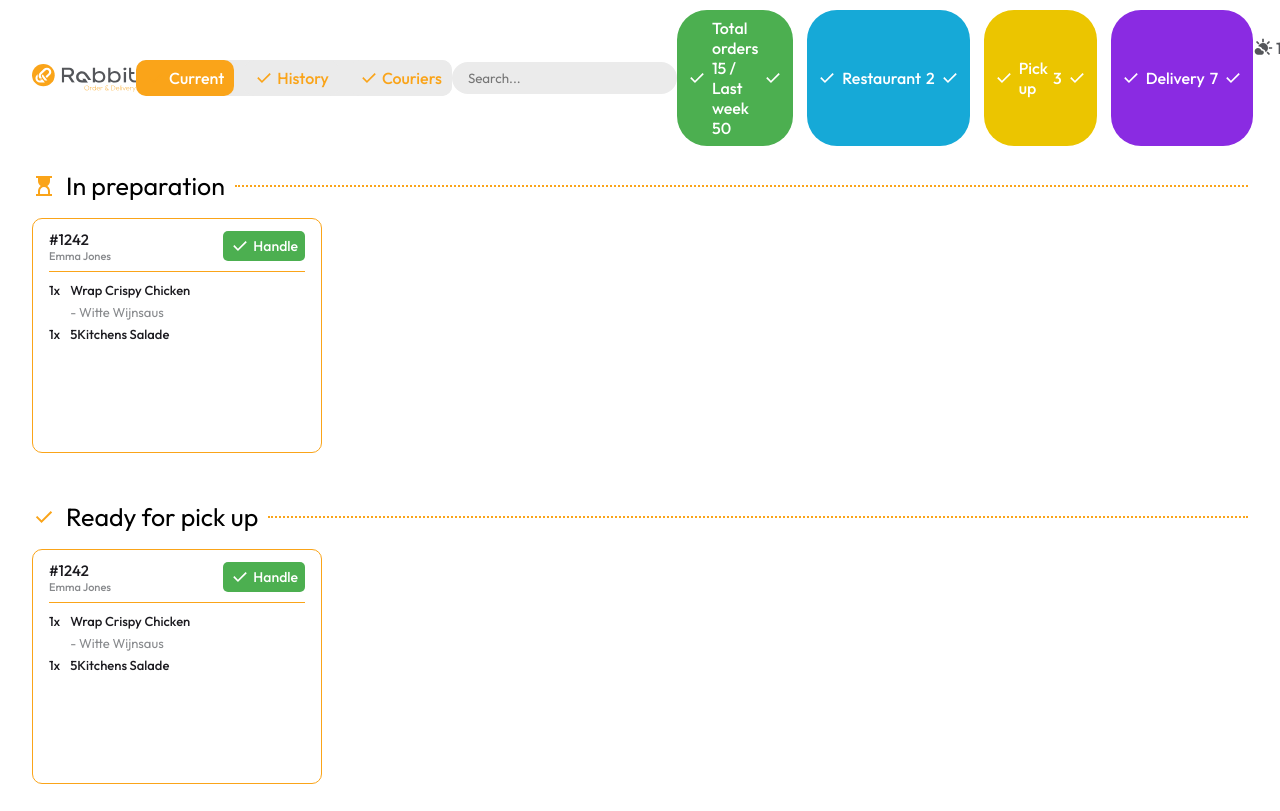
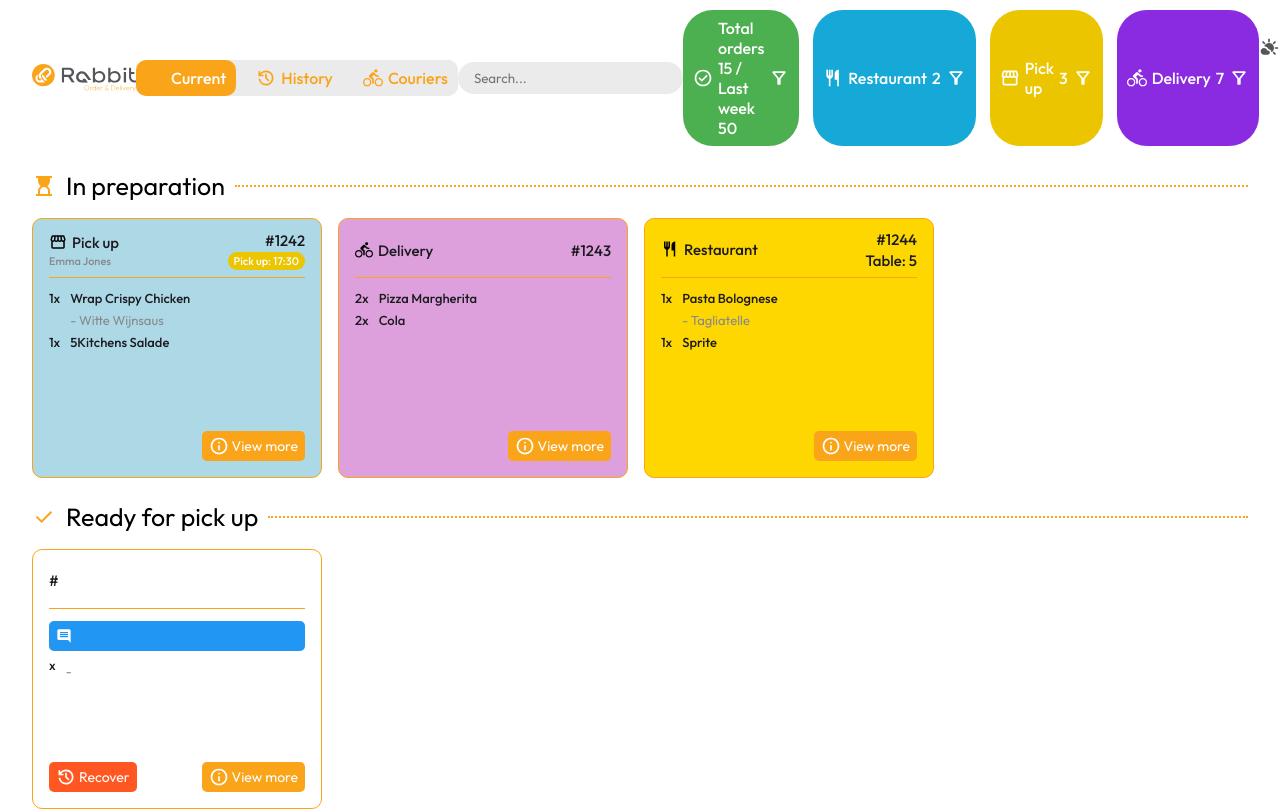
Before and after one commit to IzzetGunturk/orderscreenrabbitorderdelivery, an Angular app: page /floormanager in a window 1280 px wide. Shown: the top 811 px of the page. Built offline with nearby package versions, Linux system fonts and the light colour scheme.

Commit message:
Working on floormanager screen and added ? on comment

```diff
--- a/src/app/floormanager/floormanager.component.html
+++ b/src/app/floormanager/floormanager.component.html
@@ -3,42 +3,42 @@
     <img src="../../assets/icon/rabbiticon.svg" alt="Icon" width="104">
     <div class="buttonsNavbar">
       <div class="buttonCurrent active">
-        <app-svgicons [selectedSvg]="'check'" [fillColor]="'#FAA419'"></app-svgicons>
+        <app-svgicons [selectedSvg]="'current'" [fillColor]="'#FAA419'"></app-svgicons>
         <p>Current</p>
       </div>
       <div class="buttonHistory">
-        <app-svgicons [selectedSvg]="'check'" [fillColor]="'#FAA419'"></app-svgicons>
+        <app-svgicons [selectedSvg]="'history'" [fillColor]="'#FAA419'"></app-svgicons>
         <p>History</p>
       </div>
       <div class="buttonCouriers">
-        <app-svgicons [selectedSvg]="'check'" [fillColor]="'#FAA419'"></app-svgicons>
+        <app-svgicons [selectedSvg]="'delivery'" [fillColor]="'#FAA419'"></app-svgicons>
         <p>Couriers</p>
       </div>
     </div>
     <input type="search" class="searchbar" placeholder="Search...">
     <div class="buttonsFilter">
       <div class="totalOrders">
-        <app-svgicons [selectedSvg]="'check'" [fillColor]="'#fff'"></app-svgicons>
+        <app-svgicons [selectedSvg]="'total'" [fillColor]="'#fff'"></app-svgicons>
         <p>Total orders 15 / Last week 50</p>
-        <app-svgicons [selectedSvg]="'check'" [fillColor]="'#fff'"></app-svgicons>
+        <app-svgicons [selectedSvg]="'filter'" [fillColor]="'#fff'"></app-svgicons>
       </div>
       <div class="filterRestaurant">
-        <app-svgicons [selectedSvg]="'check'" [fillColor]="'#fff'"></app-svgicons>
+        <app-svgicons [selectedSvg]="'restaurant'" [fillColor]="'#fff'"></app-svgicons>
         <p>Restaurant</p>
         <p>2</p>
-        <app-svgicons [selectedSvg]="'check'" [fillColor]="'#fff'"></app-svgicons>
+        <app-svgicons [selectedSvg]="'filter'" [fillColor]="'#fff'"></app-svgicons>
       </div>
       <div class="filterPickup">
-        <app-svgicons [selectedSvg]="'check'" [fillColor]="'#fff'"></app-svgicons>
+        <app-svgicons [selectedSvg]="'pickup'" [fillColor]="'#fff'"></app-svgicons>
         <p>Pick up</p>
         <p>3</p>
-        <app-svgicons [selectedSvg]="'check'" [fillColor]="'#fff'"></app-svgicons>
+        <app-svgicons [selectedSvg]="'filter'" [fillColor]="'#fff'"></app-svgicons>
       </div>
       <div class="filterDelivery">
-        <app-svgicons [selectedSvg]="'check'" [fillColor]="'#fff'"></app-svgicons>
+        <app-svgicons [selectedSvg]="'delivery'" [fillColor]="'#fff'"></app-svgicons>
         <p>Delivery</p>
         <p>7</p>
-        <app-svgicons [selectedSvg]="'check'" [fillColor]="'#fff'"></app-svgicons>
+        <app-svgicons [selectedSvg]="'filter'" [fillColor]="'#fff'"></app-svgicons>
       </div>
     </div>
     <div class="weathertime">
@@ -53,22 +53,28 @@
   <!-- In preparation -->
   <div class="orderscheme">
     <div class="titletypeorder">
-      <app-svgicons [selectedSvg]="'hourglass'" [fillColor]="'#FAA419'" [svgHeight]="'24px'" [svgWidth]="'24px'"></app-svgicons>
+      <app-svgicons [selectedSvg]="'hourglass'" [fillColor]="'#FAA419'" [svgHeight]="'24px'" [svgWidth]="'24px'">
+      </app-svgicons>
       <p>In preparation</p>
       <hr>
     </div>
     <div class="orders-container">
-      <div class="ordersready">
-        <div class="orders">
-          <div class="order-pickup ready-order" *ngFor="let order of pickupOrdersReady(); let i = index">
+      <div class="orders" *ngFor="let order of inpreparationorders">
+        <div class="order"
+          [ngClass]="{'delivery-order': order.type === 'Delivery', 'restaurant-order': order.type === 'Restaurant', 'pickup-order': order.type === 'Pick up'}">
           <div class="orderheader">
-              <div class="id-name">
+            <div class="ordertype">
+              <div class="ordertype-icon">
+                <app-svgicons [selectedSvg]="getIcon(order.type)" [fillColor]="'#000'" [svgHeight]="'18px'"
+                  [svgWidth]="'18px'"></app-svgicons>
+                <p>{{ order.type }}</p>
+              </div>
+              <p class="namecustomer" *ngIf="order.type !== 'Delivery'">{{ order.namecustomer }}</p>
+            </div>
+            <div class="orderinformation">
               <p>#{{ order.id }}</p>
-                <p class="namecustomer">{{ order.namecustomer }}</p>
-              </div>
-              <div class="buttonHandle" (click)="handleOrderPickup(i)">
-                <app-svgicons [selectedSvg]="'check'" [fillColor]="'#fff'"></app-svgicons>
-                <p>Handle</p>
+              <p class="pickuptime" *ngIf="order.type === 'Pick up'">Pick up: 17:30</p>
+              <p class="table-number" *ngIf="order.type === 'Restaurant'">Table: {{ order.tablenumber }}</p>
             </div>
           </div>
           <hr>
@@ -79,9 +85,9 @@
                 </app-svgicons>
                 <p>{{ order.comment }}</p>
               </div>
-                <div class="dishes" *ngFor="let dish of order.dishes | slice:0:3">
+              <div class="dishes" *ngFor="let dish of order.dishes">
                 <div class="amountdishes">
-                    <p>{{ dish.quantity }}x </p>
+                  <p>{{ dish.quantity }}x</p>
                   <div class="dishnameoption">
                     <p>{{ dish.name }}</p>
                     <span *ngIf="dish.option">- {{ dish.option }}</span>
@@ -90,7 +96,12 @@
               </div>
             </div>
           </div>
-            <div class="buttonViewMore" *ngIf="order.dishes.length > 3" (click)="openModal(order)">
+          <div class="buttonsOrder" [ngClass]="{'align-end' : !showRecoverButton}">
+            <div class="buttonRecover" *ngIf="showRecoverButton">
+              <app-svgicons [selectedSvg]="'history'" [fillColor]="'#fff'"></app-svgicons>
+              <p>Recover</p>
+            </div>
+            <div class="buttonViewMore">
               <app-svgicons [selectedSvg]="'information'" [fillColor]="'#fff'"></app-svgicons>
               <p>View more</p>
             </div>
@@ -103,44 +114,45 @@
   <!-- Ready for pick up -->
   <div class="orderscheme">
     <div class="titletypeorder">
-      <app-svgicons [selectedSvg]="'check'" [fillColor]="'#FAA419'" [svgHeight]="'24px'" [svgWidth]="'24px'"></app-svgicons>
+      <app-svgicons [selectedSvg]="'check'" [fillColor]="'#FAA419'" [svgHeight]="'24px'" [svgWidth]="'24px'">
+      </app-svgicons>
       <p>Ready for pick up</p>
       <hr>
     </div>
     <div class="orders-container">
-      <div class="ordersready">
       <div class="orders">
-          <div class="order-pickup ready-order" *ngFor="let order of pickupOrdersReady(); let i = index">
+        <div class="order">
           <div class="orderheader">
-              <div class="id-name">
-                <p>#{{ order.id }}</p>
-                <p class="namecustomer">{{ order.namecustomer }}</p>
-              </div>
-              <div class="buttonHandle" (click)="handleOrderPickup(i)">
-                <app-svgicons [selectedSvg]="'check'" [fillColor]="'#fff'"></app-svgicons>
-                <p>Handle</p>
+            <div class="orderinformation">
+              <p>#{{ '' }}</p>
+              <p class="namecustomer">{{ '' }}</p>
             </div>
           </div>
           <hr>
           <div class="orderbody">
             <div class="commentandorderinformation">
-                <div class="comment" *ngIf="order.comment">
+              <div class="comment">
                 <app-svgicons [selectedSvg]="'comment'" [fillColor]="'#fff'" [svgHeight]="'16px'" [svgWidth]="'16px'">
                 </app-svgicons>
-                  <p>{{ order.comment }}</p>
+                <p>{{ '' }}</p>
               </div>
-                <div class="dishes" *ngFor="let dish of order.dishes | slice:0:3">
+              <div class="dishes">
                 <div class="amountdishes">
-                    <p>{{ dish.quantity }}x </p>
+                  <p>{{ '' }}x </p>
                   <div class="dishnameoption">
-                      <p>{{ dish.name }}</p>
-                      <span *ngIf="dish.option">- {{ dish.option }}</span>
+                    <p>{{ '' }}</p>
+                    <span>- {{ '' }}</span>
                   </div>
                 </div>
               </div>
             </div>
           </div>
-            <div class="buttonViewMore" *ngIf="order.dishes.length > 3" (click)="openModal(order)">
+          <div class="buttonsOrder">
+            <div class="buttonRecover">
+              <app-svgicons [selectedSvg]="'history'" [fillColor]="'#fff'"></app-svgicons>
+              <p>Recover</p>
+            </div>
+            <div class="buttonViewMore">
               <app-svgicons [selectedSvg]="'information'" [fillColor]="'#fff'"></app-svgicons>
               <p>View more</p>
             </div>
@@ -153,44 +165,45 @@
   <!-- In transit -->
   <div class="orderscheme">
     <div class="titletypeorder">
-      <app-svgicons [selectedSvg]="'delivery'" [fillColor]="'#FAA419'" [svgHeight]="'24px'" [svgWidth]="'24px'"></app-svgicons>
+      <app-svgicons [selectedSvg]="'delivery'" [fillColor]="'#FAA419'" [svgHeight]="'24px'" [svgWidth]="'24px'">
+      </app-svgicons>
       <p>In transit</p>
       <hr>
     </div>
     <div class="orders-container">
-      <div class="ordersready">
       <div class="orders">
-          <div class="order-restaurant ready-order" *ngFor="let order of restaurantOrdersReady(); let i = index">
+        <div class="order">
           <div class="orderheader">
-              <div class="table-number">
-                <app-svgicons [selectedSvg]="'table'" [fillColor]="'#000'"></app-svgicons>
-                <p>#{{ order.tablenumber }}</p>
-              </div>
-              <div class="buttonHandle" (click)="handleOrderRestaurant(i)">
-                <app-svgicons [selectedSvg]="'check'" [fillColor]="'#fff'"></app-svgicons>
-                <p>Handle</p>
+            <div class="orderinformation">
+              <p>#{{ '' }}</p>
+              <p class="namecustomer">{{ '' }}</p>
             </div>
           </div>
           <hr>
           <div class="orderbody">
             <div class="commentandorderinformation">
-                <div class="comment" *ngIf="order.comment">
+              <div class="comment">
                 <app-svgicons [selectedSvg]="'comment'" [fillColor]="'#fff'" [svgHeight]="'16px'" [svgWidth]="'16px'">
                 </app-svgicons>
-                  <p>{{ order.comment }}</p>
+                <p>{{ '' }}</p>
               </div>
-                <div class="dishes" *ngFor="let dish of order.dishes | slice:0:3">
+              <div class="dishes">
                 <div class="amountdishes">
-                    <p>{{ dish.quantity }}x </p>
+                  <p>{{ '' }}x </p>
                   <div class="dishnameoption">
-                      <p>{{ dish.name }}</p>
-                      <span *ngIf="dish.option">- {{ dish.option }}</span>
+                    <p>{{ '' }}</p>
+                    <span>- {{ '' }}</span>
                   </div>
                 </div>
               </div>
             </div>
           </div>
-            <div class="buttonViewMore" *ngIf="order.dishes.length > 3" (click)="openModal(order)">
+          <div class="buttonsOrder">
+            <div class="buttonRecover">
+              <app-svgicons [selectedSvg]="'history'" [fillColor]="'#fff'"></app-svgicons>
+              <p>Recover</p>
+            </div>
+            <div class="buttonViewMore">
               <app-svgicons [selectedSvg]="'information'" [fillColor]="'#fff'"></app-svgicons>
               <p>View more</p>
             </div>
--- a/src/app/floormanager/floormanager.component.scss
+++ b/src/app/floormanager/floormanager.component.scss
@@ -10,6 +10,7 @@ $greynavbar: #EBEBEB;
 $restaurant: #16A9D7;
 $pickup: #EBC500;
 $delivery: #8A2BE2;
+$warning-border: #FF5722;
 
 body {
   margin: 0;
@@ -37,7 +38,7 @@ header {
       color: $primary-500;
       display: flex;
       flex-direction: row;
-      gap: 3px;
+      gap: 5px;
       padding: 8px 10px;
       font-weight: 500;
       border-radius: 10px;
@@ -134,13 +135,12 @@ header {
 .orders-container {
   display: flex;
   flex-direction: row;
-  gap: 290px;
+  gap: 16px;
 
-  .ordersready,
-  .orderspreparation {
+  .orders {
     display: flex;
-    flex-direction: column;
-    gap: 10px;
+    flex-direction: row;
+    gap: 16px;
 
     .orderstatus {
       display: flex;
@@ -148,27 +148,20 @@ header {
       font-size: 18px;
       gap: 5px;
     }
-
-    .orders {
-      display: flex;
-      flex-direction: row;
-      gap: 16px;
-    }
   }
 }
 
-.order-delivery,
-.order-pickup,
-.order-restaurant {
+.order {
   width: 290px;
-  height: 235px;
-  padding: 12px 16px;
+  height: 260px;
+  padding: 16px;
   border: 1px solid $primary-500;
   border-radius: 10px;
   display: flex;
   flex-direction: column;
-  gap: 10px;
+  gap: 12px;
   color: $dark-500;
+  background-color: $white;
 
   hr {
     border: none;
@@ -184,19 +177,35 @@ header {
     align-items: center;
     height: 30px;
 
-    .orderid {
+    .ordertype {
+      display: flex;
+      flex-direction: column;
+      gap: 2px;
+
+      .ordertype-icon {
         display: flex;
         flex-direction: row;
         gap: 5px;
       }
 
-    .id-name {
-      display: flex;
-      flex-direction: column;
-
       .namecustomer {
         font-size: 11px;
         color: $secondary-300;
+      }
+    }
+
+    .orderinformation {
+      display: flex;
+      flex-direction: column;
+      align-items: end;
+      gap: 2px;
+
+      .pickuptime {
+        font-size: 11px;
+        color: $white;
+        background-color: $pickup;
+        padding: 2px 6px;
+        border-radius: 15px;
       }
     }
 
@@ -303,10 +312,32 @@ header {
   }
 }
 
-.buttonRoute,
-.buttonViewMore {
-  background-color: $primary-500;
-  color: $white;
+.delivery-order {
+  background-color: #DDA0DD;
+}
+
+.restaurant-order {
+  background-color: #FFD700;
+}
+
+.pickup-order {
+  background-color: #ADD8E6;
+}
+
+.namecustomer {
+  display: block;
+}
+
+.delivery-order .namecustomer {
+  display: none;
+}
+
+.buttonsOrder {
+  display: flex;
+  flex-direction: row;
+  justify-content: space-between;
+
+  .buttonRecover, .buttonViewMore {
     border: none;
     border-radius: 5px;
     cursor: pointer;
@@ -318,6 +349,21 @@ header {
     align-items: center;
     justify-content: center;
     gap: 3px;
+  }
+
+  .buttonRecover {
+    background-color: $warning-border;
+    color: $white;
+  }
+
+  .buttonViewMore {
+    background-color: $primary-500;
+    color: $white;
+  }
+}
+
+.align-end {
+  justify-content: flex-end;
 }
 
 .strikethrough {
--- a/src/app/floormanager/floormanager.component.ts
+++ b/src/app/floormanager/floormanager.component.ts
@@ -1,30 +1,12 @@
 import { Component } from '@angular/core';
 
-interface DeliveryOrder {
-  deliverycompanyicon: string;
-  id: number;
-  type: string;
-  comment: string;
-  prepared: boolean;
-  address: string;
-  deliverytime: string;
-  deliveryduration: string;
-}
-
-interface PickupOrder {
+interface Order {
   id: number;
   type: string;
   comment: string;
   prepared: boolean;
   namecustomer: string;
-  dishes: Dish[];
-}
-
-interface RestaurantOrder {
-  tablenumber: number;
-  type: string;
-  comment: string;
-  prepared: boolean;
+  tablenumber?: number;
   dishes: Dish[];
 }
 
@@ -37,43 +19,10 @@ interface Dish {
 @Component({
   selector: 'app-floormanager',
   templateUrl: './floormanager.component.html',
-  styleUrl: './floormanager.component.scss'
+  styleUrls: ['./floormanager.component.scss']
 })
 export class FloormanagerComponent {
-  deliveryorders: DeliveryOrder[] =[
-    {
-      deliverycompanyicon: 'thuisbezorgd',
-      id: 1237,
-      type: 'Delivery',
-      comment: 'Kloppen aan de deur aub',
-      prepared: true,
-      address: 'Pieter Zeemanstraat 53, 6603 AV Wijchen',
-      deliverytime: 'Delivery time: 17:52',
-      deliveryduration: 'Delivery duration: 00:07',
-    },
-    {
-      deliverycompanyicon: 'ubereats',
-      id: 1242,
-      type: 'Delivery',
-      comment: '',
-      prepared: false,
-      address: 'Aalsburg 3102, 6602 WS Wijchen',
-      deliverytime: 'Delivery time: 18:45',
-      deliveryduration: 'Delivery duration: 00:05',
-    },
-    {
-      deliverycompanyicon: '',
-      id: 1243,
-      type: 'Delivery',
-      comment: '',
-      prepared: false,
-      address: 'Diepvoorde 1051, 6605 EA Wijchen',
-      deliverytime: 'Delivery time: 18:45',
-      deliveryduration: 'Delivery duration: 00:15',
-    },
-  ]
-
-  pickuporders: PickupOrder[] = [
+  inpreparationorders: Order[] = [
     {
       id: 1242,
       type: 'Pick up',
@@ -81,98 +30,96 @@ export class FloormanagerComponent {
       prepared: true,
       namecustomer: 'Emma Jones',
       dishes: [
-        { name: 'Wrap Crispy Chicken', option: 'Witte Wijnsaus', quantity: 1},
-        { name: '5Kitchens Salade', option: '', quantity: 1},
+        { name: 'Wrap Crispy Chicken', option: 'Witte Wijnsaus', quantity: 1 },
+        { name: '5Kitchens Salade', option: '', quantity: 1 }
       ]
     },
     {
-      id: 1242,
-      type: 'Pick up',
-      comment: 'Pizza niet snijden',
-      prepared: false,
-      namecustomer: 'Max van der Meer',
+      id: 1243,
+      type: 'Delivery',
+      comment: '',
+      prepared: true,
+      namecustomer: '',
       dishes: [
-        { name: 'Pizza Tonno', option: '', quantity: 1},
-        { name: 'Pasta Bolognese', option: 'Tagliatelle', quantity: 1},
-        { name: '5Kitchens Salade', option: '', quantity: 1},
-        { name: 'Sprite', option: '', quantity: 1},
-        { name: 'Spa blauw', option: '', quantity: 1},
+        { name: 'Pizza Margherita', option: '', quantity: 2 },
+        { name: 'Cola', option: '', quantity: 2 }
       ]
     },
-  ];
-
-  restaurantorders: RestaurantOrder[] = [
     {
-      tablenumber: 3,
+      id: 1244,
       type: 'Restaurant',
       comment: '',
       prepared: false,
+      tablenumber: 5,
+      namecustomer: '',
       dishes: [
-        { name: 'Pasta Bolognese', option: 'Penne', quantity: 1},
-        { name: 'Pepsi Regular', option: '', quantity: 1},
+        { name: 'Pasta Bolognese', option: 'Tagliatelle', quantity: 1 },
+        { name: 'Sprite', option: '', quantity: 1 }
+      ]
+    }
+    // Voeg hier meer orders toe
+  ];
+
+  readyforpickuporders: Order[] = [
+    {
+      id: 1245,
+      type: 'Pick up',
+      comment: '',
+      prepared: true,
+      namecustomer: 'Emma Jones',
+      dishes: [
+        { name: 'Wrap Crispy Chicken', option: 'Witte Wijnsaus', quantity: 1 },
+        { name: '5Kitchens Salade', option: '', quantity: 1 }
       ]
     },
     {
-      tablenumber: 6,
+      id: 1246,
+      type: 'Delivery',
+      comment: 'Geen uien',
+      prepared: false,
+      namecustomer: 'Emma Jones',
+      dishes: [
+        { name: 'Pasta Bolognese', option: 'Tagliatelle', quantity: 1 },
+        { name: 'Sprite', option: '', quantity: 1 }
+      ]
+    }
+    // Voeg hier meer orders toe
+  ];
+
+  intransitorders: Order[] = [
+    {
+      id: 1247,
       type: 'Restaurant',
       comment: '',
       prepared: false,
+      tablenumber: 3,
+      namecustomer: 'Emma Jones',
       dishes: [
-        { name: "Oma's Chili", option: 'Zonder tomaat', quantity: 1},
-        { name: 'Fanta', option: '', quantity: 1},
-        { name: 'Fanta', option: '', quantity: 1},
-        { name: 'Fanta', option: '', quantity: 1},
-
+        { name: 'Pasta Bolognese', option: 'Penne', quantity: 1 },
+        { name: 'Pepsi Regular', option: '', quantity: 1 }
+      ]
+    },
+    {
+      id: 1248,
+      type: 'Delivery',
+      comment: '',
+      prepared: false,
+      namecustomer: 'Emma Jones',
+      dishes: [
+        { name: "Oma's Chili", option: 'Zonder tomaat', quantity: 1 },
+        { name: 'Fanta', option: '', quantity: 1 }
       ]
     }
+    // Voeg hier meer orders toe
   ];
 
-  // filter orders
-  deliveryOrders(prepared: boolean) {
-    return this.deliveryorders.filter(order => order.type === 'Delivery' && order.prepared == prepared)
-  }
-
-  deliveryOrdersReady() {
-    return this.deliveryOrders(true);
-  }
-
-  deliveryOrdersPreparation() {
-    return this.deliveryOrders(false);
-  }
-
-  pickupOrders(prepared: boolean) {
-    return this.pickuporders.filter(order => order.type == 'Pick up' && order.prepared == prepared)
-  }
-
-  pickupOrdersReady() {
-    return this.pickupOrders(true);
-  }
-
-  pickupOrdersPreparation() {
-    return this.pickupOrders(false);
-  }
-
-  restaurantOrders(prepared: boolean) {
-    return this.restaurantorders.filter(order => order.type == 'Restaurant' && order.prepared == prepared)
-  }
-
-  restaurantOrdersReady() {
-    return this.restaurantOrders(true);
-  }
-
-  restaurantOrdersPreparation() {
-    return this.restaurantOrders(false);
-  }
-
-  // date time
   currentDateTime: Date;
+  showRecoverButton: boolean = false;
+  modalVisible: any = null;
 
   constructor() {
     this.currentDateTime = new Date();
   }
-
-  // modal
-  modalVisible: any = null;
 
   openModal(order: any) {
     this.modalVisible = order;
@@ -182,46 +129,16 @@ export class FloormanagerComponent {
     this.modalVisible = null;
   }
 
-  // mark order done
-  handleOrderDelivery(index: number) {
-    if (index < this.deliveryorders.length) {
-      const order = document.querySelectorAll('.order-delivery')[index];
-
-      if (order) {
-        order.classList.add('fade-out');
-      }
-
-      setTimeout(() => {
-        this.deliveryorders.splice(index, 1);
-      }, 2000);
-    }
-  }
-
-  handleOrderPickup(index: number) {
-    if (index < this.pickuporders.length) {
-      const order = document.querySelectorAll('.order-pickup')[index];
-
-      if (order) {
-        order.classList.add('fade-out');
-      }
-
-      setTimeout(() => {
-        this.pickuporders.splice(index, 1);
-      }, 2000);
-    }
-  }
-
-  handleOrderRestaurant(index: number) {
-    if (index < this.restaurantorders.length) {
-      const order = document.querySelectorAll('.order.restaurant')[index];
-
-      if (order) {
-        order.classList.add('fade-out');
-      }
-
-      setTimeout(() => {
-        this.restaurantorders.splice(index, 1);
-      }, 2000);
+  getIcon(type: string): string {
+    switch (type) {
+      case 'Delivery':
+        return 'delivery';
+      case 'Pick up':
+        return 'pickup';
+      case 'Restaurant':
+        return 'restaurant';
+      default:
+        return 'default-icon'; // Fallback icon
     }
   }
 }
--- a/src/app/kitchenstaff/kitchenstaff.component.ts
+++ b/src/app/kitchenstaff/kitchenstaff.component.ts
@@ -5,7 +5,7 @@ interface Order {
   icon: string;
   id: number;
   type: string;
-  comment: string;
+  comment?: string;
   dishes: Dish[];
 }
 
@@ -27,7 +27,6 @@ export class KitchenstaffComponent {
       icon: 'pickup',
       id: 1238,
       type: 'Pick up',
-      comment: '',
       dishes: [
         { name: 'Wrap Crispy Chicken', option: '', quantity: 1, prepared: false },
         { name: '5Kitchens Salade', option: '', quantity: 1, prepared: false },
@@ -38,7 +37,6 @@ export class KitchenstaffComponent {
       icon: 'table',
       id: 1239,
       type: '3',
-      comment: '',
       dishes: [
         { name: 'Pasta Bolognese', option: 'Penne', quantity: 1, prepared: false },
         { name: 'Pepsi Regular', option: '', quantity: 1, prepared: false },
@@ -48,7 +46,6 @@ export class KitchenstaffComponent {
       icon: 'table',
       id: 1240,
       type: '6',
-      comment: '',
       dishes: [
         { name: "Oma's Chili", option: 'Zonder tomaat', quantity: 1, prepared: false },
         { name: "Fanta", option: '', quantity: 1, prepared: false },
--- a/src/app/pickup/pickup.component.html
+++ b/src/app/pickup/pickup.component.html
@@ -42,7 +42,7 @@
             <hr>
             <div class="orderbody">
               <div class="commentandorderinformation">
-                <div class="comment" *ngIf="order.comment">
+                <div class="comment">
                   <app-svgicons [selectedSvg]="'comment'" [fillColor]="'#fff'" svgHeight="17px" svgWidth="17px">
                   </app-svgicons>
                   <p>{{ order.comment }}</p>
--- a/src/app/svgicons/svgicons.component.html
+++ b/src/app/svgicons/svgicons.component.html
@@ -123,3 +123,10 @@
   <path
     d="M440-160q-17 0-28.5-11.5T400-200v-240L168-736q-15-20-4.5-42t36.5-22h560q26 0 36.5 22t-4.5 42L560-440v240q0 17-11.5 28.5T520-160h-80Zm40-308 198-252H282l198 252Zm0 0Z" />
 </svg>
+
+<!-- Total icon -->
+<svg *ngIf="selectedSvg === 'total'" xmlns="http://www.w3.org/2000/svg" viewBox="0 -960 960 960" [attr.width]="svgWidth"
+  [attr.height]="svgHeight" [attr.fill]="fillColor" style="display: block;">
+  <path
+    d="m424-296 282-282-56-56-226 226-114-114-56 56 170 170Zm56 216q-83 0-156-31.5T197-197q-54-54-85.5-127T80-480q0-83 31.5-156T197-763q54-54 127-85.5T480-880q83 0 156 31.5T763-763q54 54 85.5 127T880-480q0 83-31.5 156T763-197q-54 54-127 85.5T480-80Zm0-80q134 0 227-93t93-227q0-134-93-227t-227-93q-134 0-227 93t-93 227q0 134 93 227t227 93Zm0-320Z" />
+</svg>
```
Also changed, not shown: src/app/pickup/pickup.component.ts (+3 -8 lines). Lines whose indentation alone changed are shown as unchanged.
